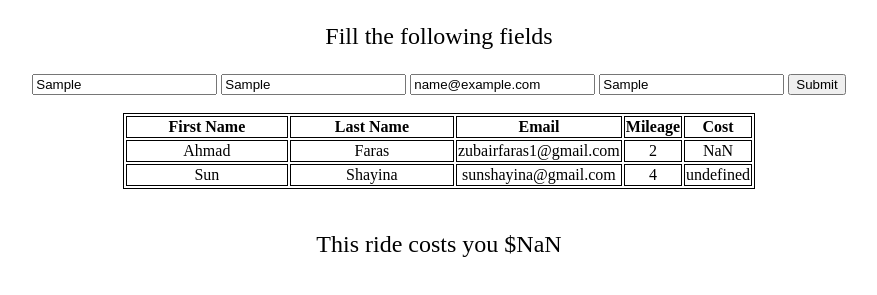
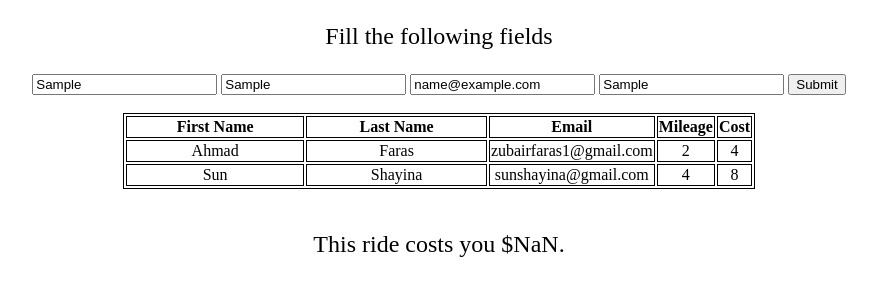
Before and after one commit to ahmadfaras/smart-taxi-meter, a plain HTML site: page smart-taxi-meter-app/app/index.html in a window 1280 px wide. Both pictures are taken after typing "Sample", "Sample", "name@example.com", "Sample" into the empty fields and a click on the button "Submit". Shown: the part 137-432 px from the top of the page, without its empty margins (201-1078 px from the left). Drawn offline with Linux system fonts and the light colour scheme.

Commit message:
created table and linked it to script and tested it.

```diff
--- a/smart-taxi-meter-app/app/index.html
+++ b/smart-taxi-meter-app/app/index.html
@@ -35,15 +35,15 @@
 				<td>Ahmad</td>
 				<td>Faras</td>
 				<td>zubairfaras1@gmail.com</td>
-				<td id="mile1-table">2</td>
-				<td id="cost1-table"></td>
+				<td id="mile1-table-input">2</td>
+				<td id="cost1-table-input"></td>
 			</tr>
 			<tr>
 				<td>Sun</td>
 				<td>Shayina</td>
 				<td>sunshayina@gmail.com</td>
-				<td id="mile2-table">4</td>
-				<td id="cost2-table"></td>
+				<td id="mile2-table-input">4</td>
+				<td id="cost2-table-input"></td>
 			</tr>
 		</tbody>
 	</table>
--- a/smart-taxi-meter-app/app/scripts/script.js
+++ b/smart-taxi-meter-app/app/scripts/script.js
@@ -5,16 +5,16 @@ var fnameInput = document.getElementById('fname-input');
 var lnameInput = document.getElementById('lname-input');
 var emailInput = document.getElementById('email-input');
 var mileageInput = document.getElementById('mileage-input');
-var cost1Table = document.getElementById('cost1-table');
-var mile1Table = document.getElementById('mile1-table');
-var mile2Table = document.getElementById('mile2-table');
-var cost2Table = document.getElementById('cost2-table').innerHTML = mile2Table.value;
+var cost1TableInput = document.getElementById('cost1-table-input');
+var mile1TableInput = document.getElementById('mile1-table-input');
+var mile2TableInput = document.getElementById('mile2-table-input');
+var cost2TableInput = document.getElementById('cost2-table-input');
 var outputP = document.getElementById('output-p')
 
 taxiForm.addEventListener('submit', function(){
 	event.preventDefault();
 
-	outputP.innerHTML = 'This ride costs you $' + mileageInput.value * 2;
-	cost1Table.innerHTML = mileageInput.value * 2;
-	//cost2Table.innerHTML = mile2Table * 2;
+	outputP.innerHTML = 'This ride costs you $' + mileageInput.value * 2 + '.';
+	cost1TableInput.innerHTML = 2 * 2;
+	cost2TableInput.innerHTML = 4 * 2;
 });
```
